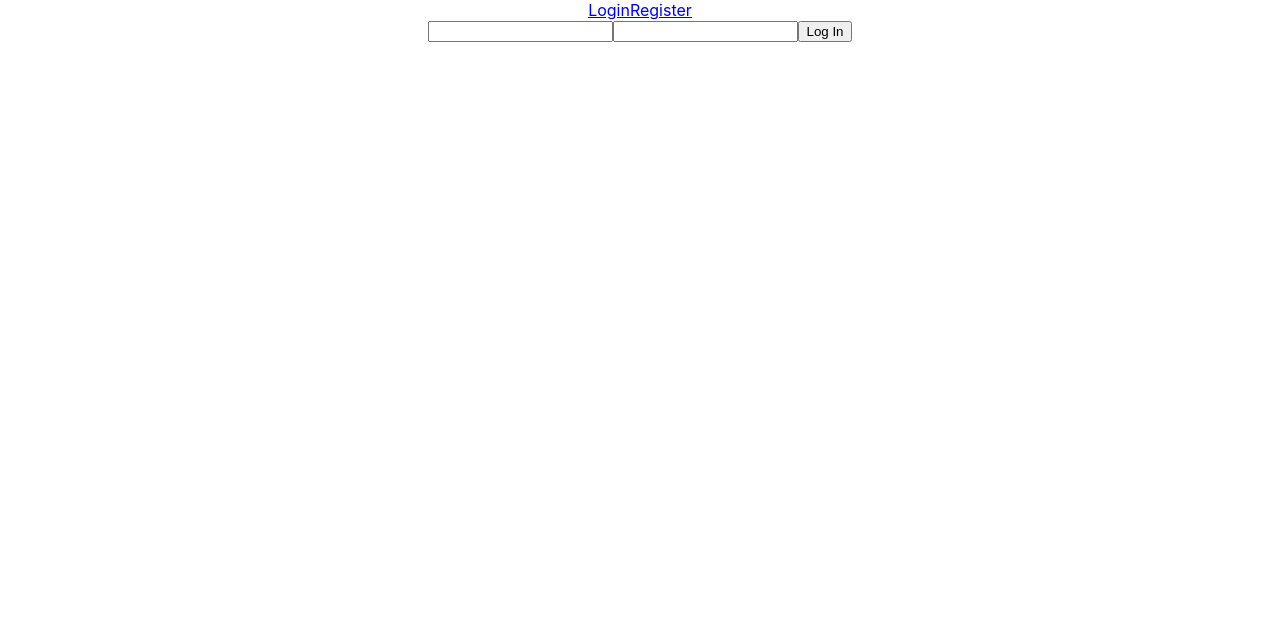
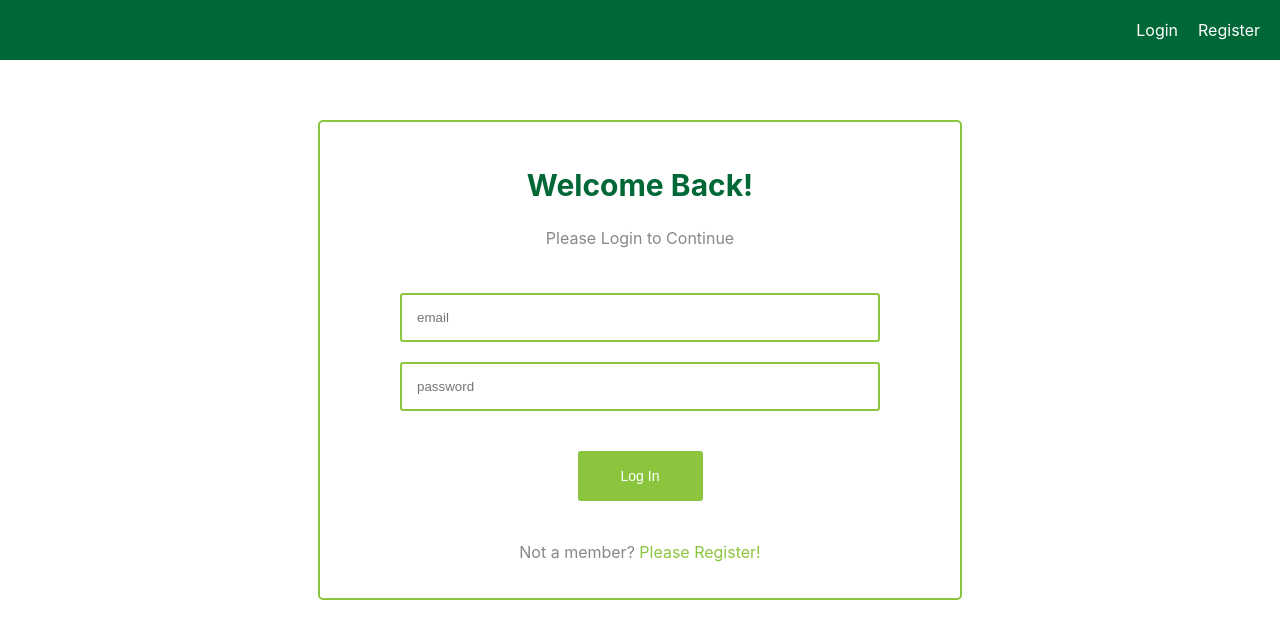
Before and after one commit to build-week-replate/labs-replate-FE1, a React (Create React App) app in the folder replate/: page /login in a window 1280 px wide. Shown: the top 638 px of the page. Built offline with nearby package versions, Linux system fonts and the light colour scheme.

Commit message:
Completed styling of HomeView Navigation and Login Form.  Added Routing to Register from Login Form.

```diff
--- a/replate/package.json
+++ b/replate/package.json
@@ -10,7 +10,8 @@
     "react-router-dom": "^5.0.0",
     "react-scripts": "2.1.8",
     "redux": "^4.0.1",
-    "redux-thunk": "^2.3.0"
+    "redux-thunk": "^2.3.0",
+    "styled-components": "^4.2.0"
   },
   "scripts": {
     "start": "react-scripts start",
--- a/replate/src/Views/HomeView/HomeNavigation.js
+++ b/replate/src/Views/HomeView/HomeNavigation.js
@@ -1,12 +1,28 @@
 import React from 'react'
 import { NavLink }from 'react-router-dom'
 
+import styled from 'styled-components'
+
+const HomeNav = styled.div`
+    background-color: #006837;
+    height: 60px;
+    display: flex;
+    justify-content: flex-end;
+    align-items: center;
+
+    a {
+        color: #fff;
+        padding-right: 20px;
+        text-decoration: none;
+    }
+`
+
 const HomeNavigation = props => {
     return (
-        <div>
+        <HomeNav>
             <NavLink to='/login'>Login</NavLink>
             <NavLink to='/register'>Register</NavLink>
-        </div>
+        </HomeNav>
     )
 }
 
--- a/replate/src/Views/HomeView/Login.js
+++ b/replate/src/Views/HomeView/Login.js
@@ -1,8 +1,69 @@
 import React from 'react'
 import { connect } from 'react-redux'
 import { BrowserRouter as Router, Route, Link} from 'react-router-dom'
+import styled from 'styled-components'
 
 import { login } from '../../actions/login'
+
+const LoginForm = styled.div`
+    margin: 0 auto;
+    max-width: 600px;
+    border: 2px solid #8bc53e;
+    padding: 20px;
+    border-radius: 5px;
+    margin-top: 60px;
+
+    form {
+        display: flex;
+        flex-direction: column;
+        margin: 0 auto;
+        margin-top: 40px;
+        max-width: 80%;
+    }
+
+    input {
+        padding: 15px;
+        margin-top: 5px;
+        margin-bottom: 15px;
+        border-radius: 3px;
+        border: 2px solid #8bc53e;
+    }
+
+    button {
+        background-color: #8bc53e;
+        color: #fff;
+        width: 125px;
+        margin: 0 auto;
+        margin-top: 25px;
+        margin-bottom: 25px;
+        border: 2px solid #8bc53e;
+        border-radius: 3px;
+        padding: 15px 20px;
+        font-size: 14px;
+        cursor: pointer;
+
+        :hover {
+            background-color: #006837;
+            border: 2px solid #006837;
+            color: #fff;
+        }
+    }
+
+    p {
+        color: #888;
+    }
+
+    h2 {
+        color: #006837;
+        font-size: 30px;
+    }
+
+    a {
+        color: #8bc53e;
+        text-decoration: none;
+    }
+
+`
 
 class Login extends React.Component {
     state = {
@@ -32,19 +93,23 @@ class Login extends React.Component {
 
     render() {
         return (
-            <div>
+            <LoginForm>
+                <h2>Welcome Back!</h2>
+                <p>Please Login to Continue</p>
                 <form onSubmit={this.login}>
                     <input
                         type='text'
                         name='email'
                         value={this.state.credentials.username}
                         onChange={this.handleChanges}
+                        placeholder='email'
                     />
                     <input
                         type='password'
                         name='password'
                         value={this.state.credentials.password}
                         onChange={this.handleChanges}
+                        placeholder='password'
                     />
                     <button>
                         {this.props.loggingIn ? (
@@ -53,9 +118,12 @@ class Login extends React.Component {
                             'Log In'
                         )}
                     </button>
+                    <p>
+                        Not a member?  <Link to='/register'>Please Register!</Link>
+                    </p>
                 </form>
                 {this.props.error && <p className="error">{this.props.error}</p>}
-            </div>
+            </LoginForm>
         )
     }
 }
```
Also changed, not shown: 1 other file (tests, documents, lock files or other folders).
